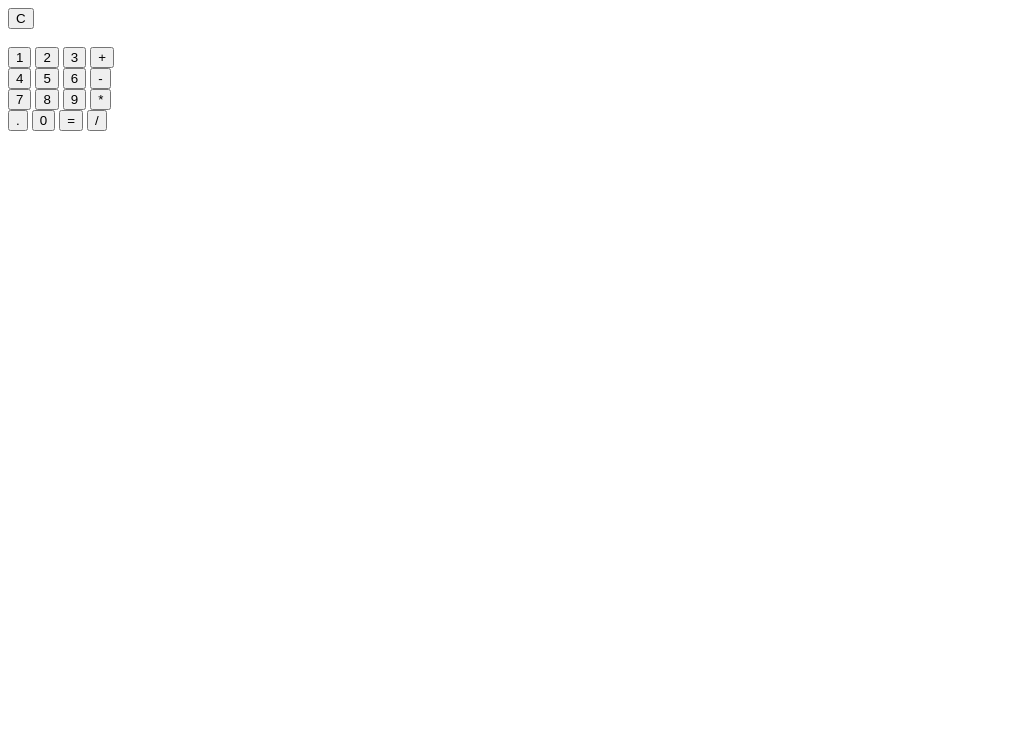
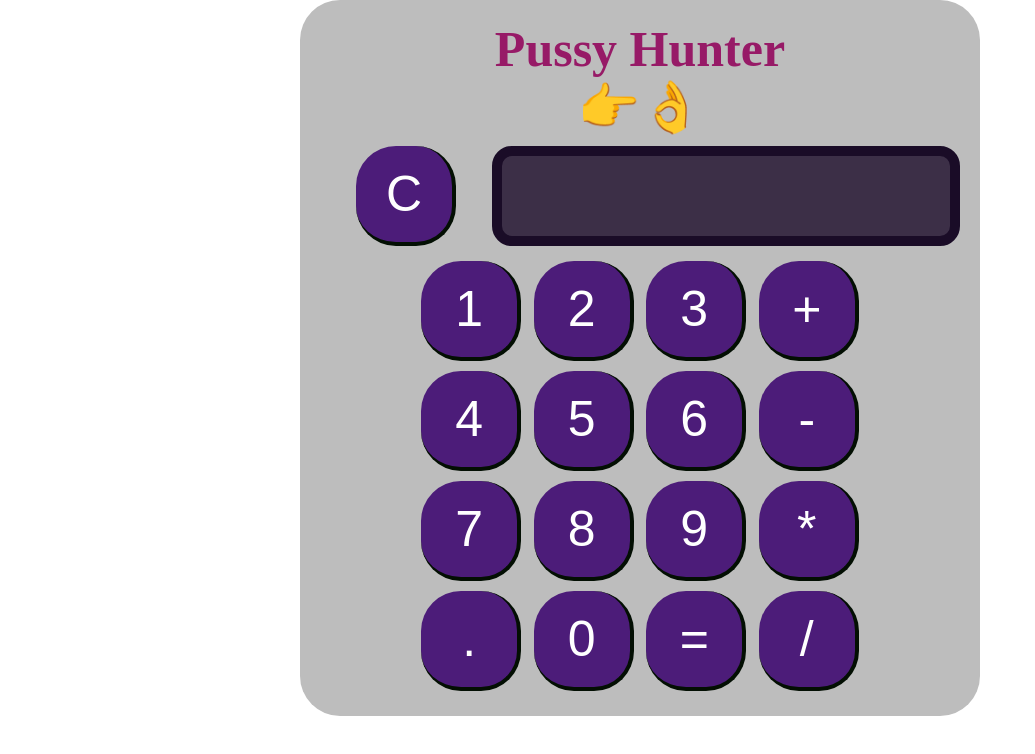
Before and after one commit to Aritra148/pussyHunterCalculator, a plain HTML site: page index.html in a window 1280 px wide. Shown: the whole page, without its empty margins (0-1035 px from the left). Drawn offline with Linux system fonts and the light colour scheme.

Commit message:
added: css

```diff
--- a/index.html
+++ b/index.html
@@ -2,33 +2,42 @@
 <html>
     <head>
         <title>Pussy Hunter Calculator</title>
-        <link rel="stylesheet" href="styles.css">
+        <link rel="stylesheet" href="style.css">
     </head>
     <body>
         <div class="calculator">
-            <button onclick="buttonC()">C</button>
+            <h2>Pussy Hunter <br> 👉👌 </h2>
+            <div class="output">
+                <button class="bc" onclick="buttonC()">C</button>
+                <div class="box">
                     <div id="output"></div>
-            <br>
+                </div>
+            </div>
+            <div class="row">
                 <button onclick="button1()">1</button>
                 <button onclick="button2()">2</button>
                 <button onclick="button3()">3</button>
                 <button onclick="buttonAdd()">+</button>
-            <br>
+            </div>
+            <div class="row">
                 <button onclick="button4()">4</button>
                 <button onclick="button5()">5</button>
                 <button onclick="button6()">6</button>
                 <button onclick="buttonSub()">-</button>
-            <br>
+            </div>
+            <div class="row">
                 <button onclick="button7()">7</button>
                 <button onclick="button8()">8</button>
                 <button onclick="button9()">9</button>
                 <button onclick="buttonMul()">*</button>
-            <br>
+            </div>
+            <div class="row">
                 <button onclick="buttonDot()">.</button>
                 <button onclick="button0()">0</button>
                 <button onclick="buttonEql()">=</button>
                 <button onclick="buttonDiv()">/</button>
             </div>
+        </div>
     </body>
     <script src="main.js"></script>
 </html>
--- a/main.js
+++ b/main.js
@@ -45,7 +45,7 @@ addNumber = (num) => {
         buffer += newNum;
         pointPos++;
     } else {
-        // look for 0 becouse its INT
+        // look for 0 because its INT
         if( buffer == 0 ){
             buffer = num;
         } else {
--- a/style.css
+++ b/style.css
@@ -0,0 +1,61 @@
+* {
+    margin: 0;
+    padding: 0;
+    text-align: center;
+    font-size: 50px;
+}
+
+.calculator {
+    margin: auto;
+    width: 50%;
+    background-color: rgb(189, 189, 189);
+    border-radius: 40px;
+    padding: 20px;
+    color: rgb(151, 26, 103);
+}
+
+.row {
+    margin: 5px;
+    display: inline-block;
+}
+
+button {
+    height: 100px;
+    width: 100px;
+    background-color: #4c1c79;
+    color: rgb(255, 255, 255);
+    display: inline-block;
+    border-radius: 40px;
+    border: 4px solid #030f03;
+    border-left: 0px;
+    border-top: 0px;
+}
+
+button:hover {
+    background-color: #4c1c79;
+    border: 4px solid #4c1c79;
+    border-left: 0px;
+    border-top: 0px;
+}
+
+.output {
+    margin-top: 10px;
+}
+
+.box {
+    width: 70%;
+    height: 80px;
+    margin-bottom: 10px;
+    padding: 0px;
+    float: right;
+    background-color: #3c2f47;
+    border-radius: 20px;
+    border: 10px solid #1a0c27;
+}
+
+#output {
+    color: white;
+    text-align: right;
+    margin-top: 10px;
+    margin-right: 10px;
+}
```
Lines whose indentation alone changed are shown as unchanged.
